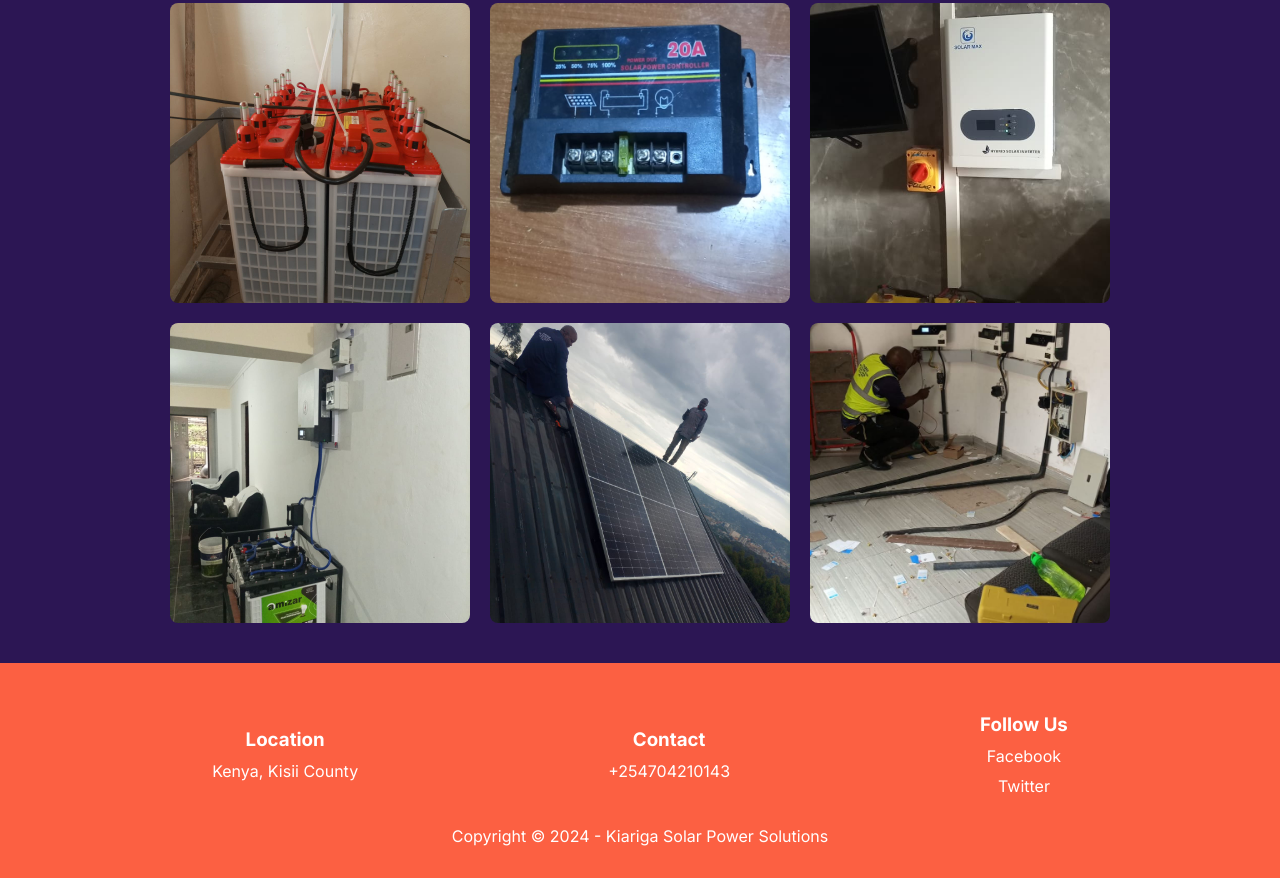
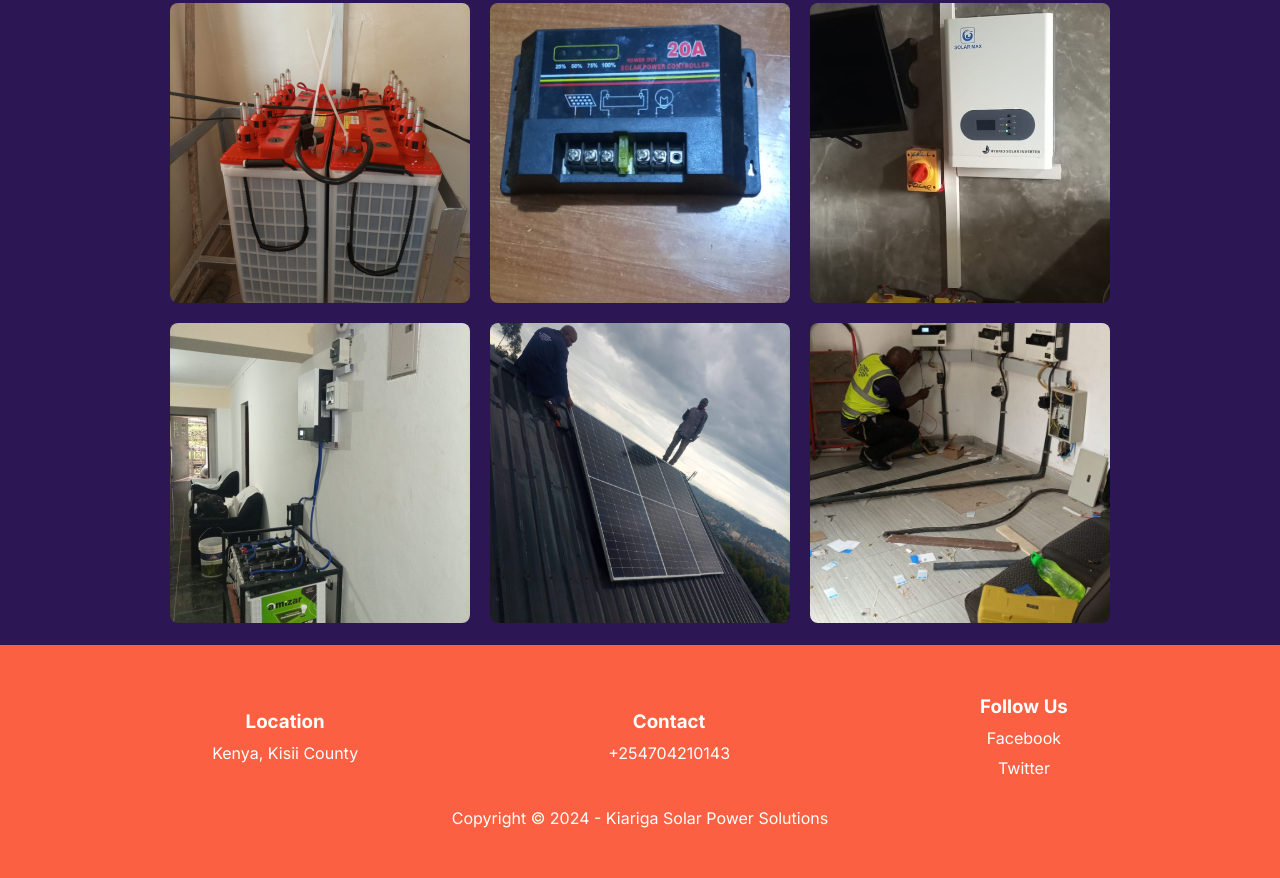
Before and after one commit to Kevin5444/solarpanelweb, a website: page views/index.html in a window 1280 px wide. Shown: the part 947-1825 px from the top of the page. Before the commit the page ends 1610 px from the top, so only its background shows below. Drawn offline with nearby package versions, Linux system fonts and the light colour scheme.

Commit message:
removed white space in footer

```diff
--- a/public/css/style.css
+++ b/public/css/style.css
@@ -9,8 +9,9 @@
 
 body{
   font-family: inherit;
-  /* position: relative; */
+  position: relative;
   min-height: 100vh;
+  padding-bottom: 215px;
 }
 
 
@@ -282,7 +283,8 @@ a{
   gap: 30px;
   background-color: #fc6042;
   padding: 50px;
-  position: fixed;
+  position: absolute;
+  bottom: 0;
   width: 100%;
 }
 
@@ -330,6 +332,7 @@ a{
 
 .aboutus{
   background-color: #2c1654;
+  margin-bottom: 175px;
 }
 .aboutus__title{
   display: flex;
```
